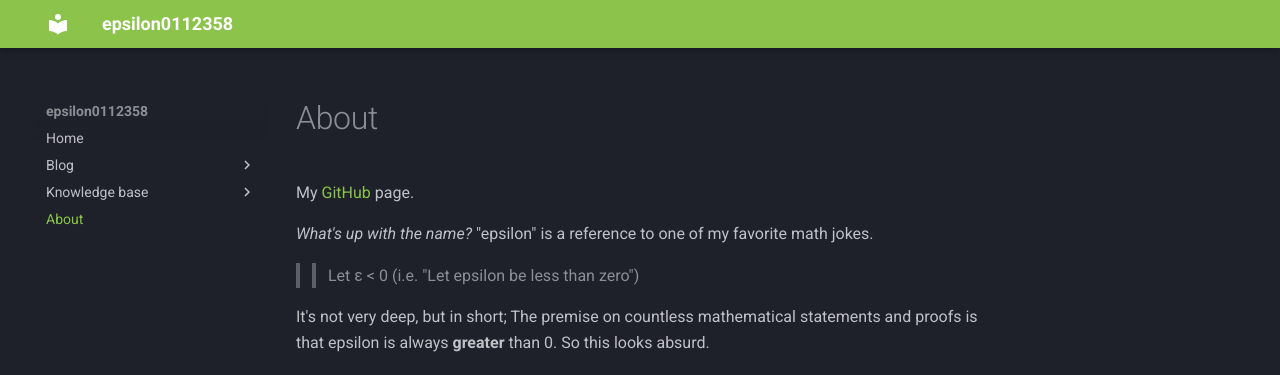
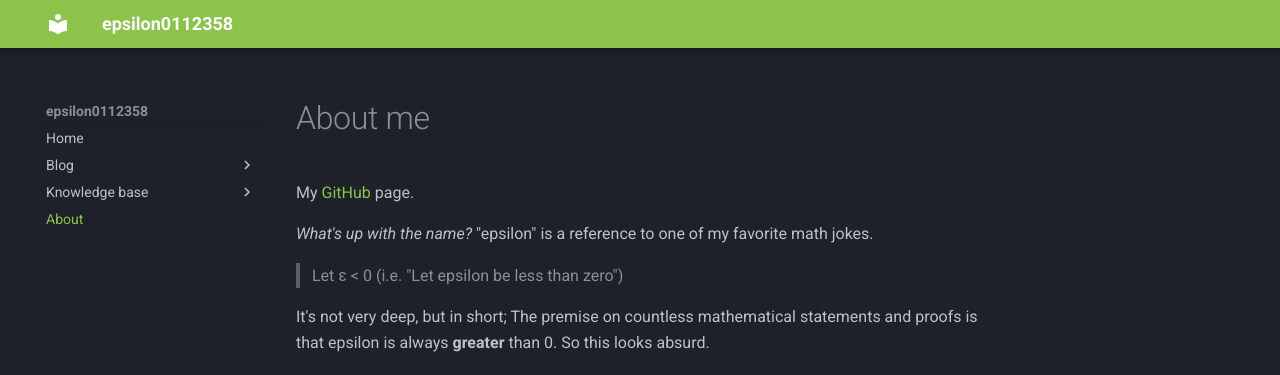
Before and after one commit to epsilon0112358/epsilon0112358.github.io, an MkDocs documentation site: the page built from docs/about.md, in a window 1280 px wide. Shown: the top 375 px of the page. Built offline with MkDocs 1.6.1 and Material for MkDocs 9.7.7, drawn with Linux system fonts in a browser that asks for light colours.

Commit message:
minor aesthetic tweaks

```diff
--- a/docs/about.md
+++ b/docs/about.md
@@ -1,11 +1,13 @@
 ---
 date: 2025-04-29
 ---
+# About me
+
 My [GitHub](https://github.com/epsilon0112358/) page.
 
 *What's up with the name?*
 "epsilon" is a reference to one of my favorite math jokes.
->> Let ε < 0 (i.e. "Let epsilon be less than zero")
+> Let ε < 0 (i.e. "Let epsilon be less than zero")
 
 It's not very deep, but in short; The premise on countless mathematical statements and proofs is that epsilon is always **greater** than 0. So this looks absurd.
 
```
Also changed, not shown: site/about/index.html, site/knowledge/MVPs/index.html, 1 other file.
